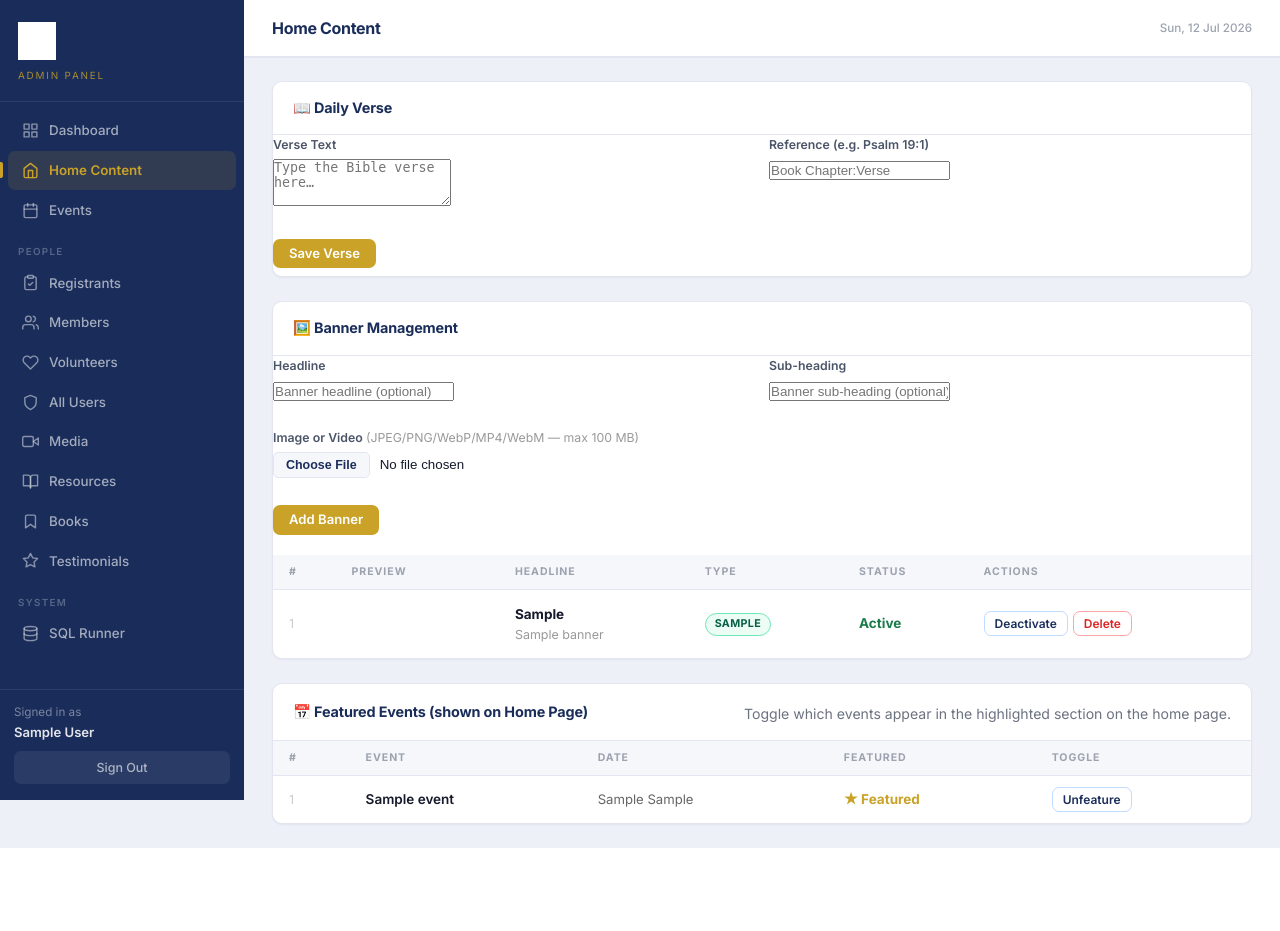
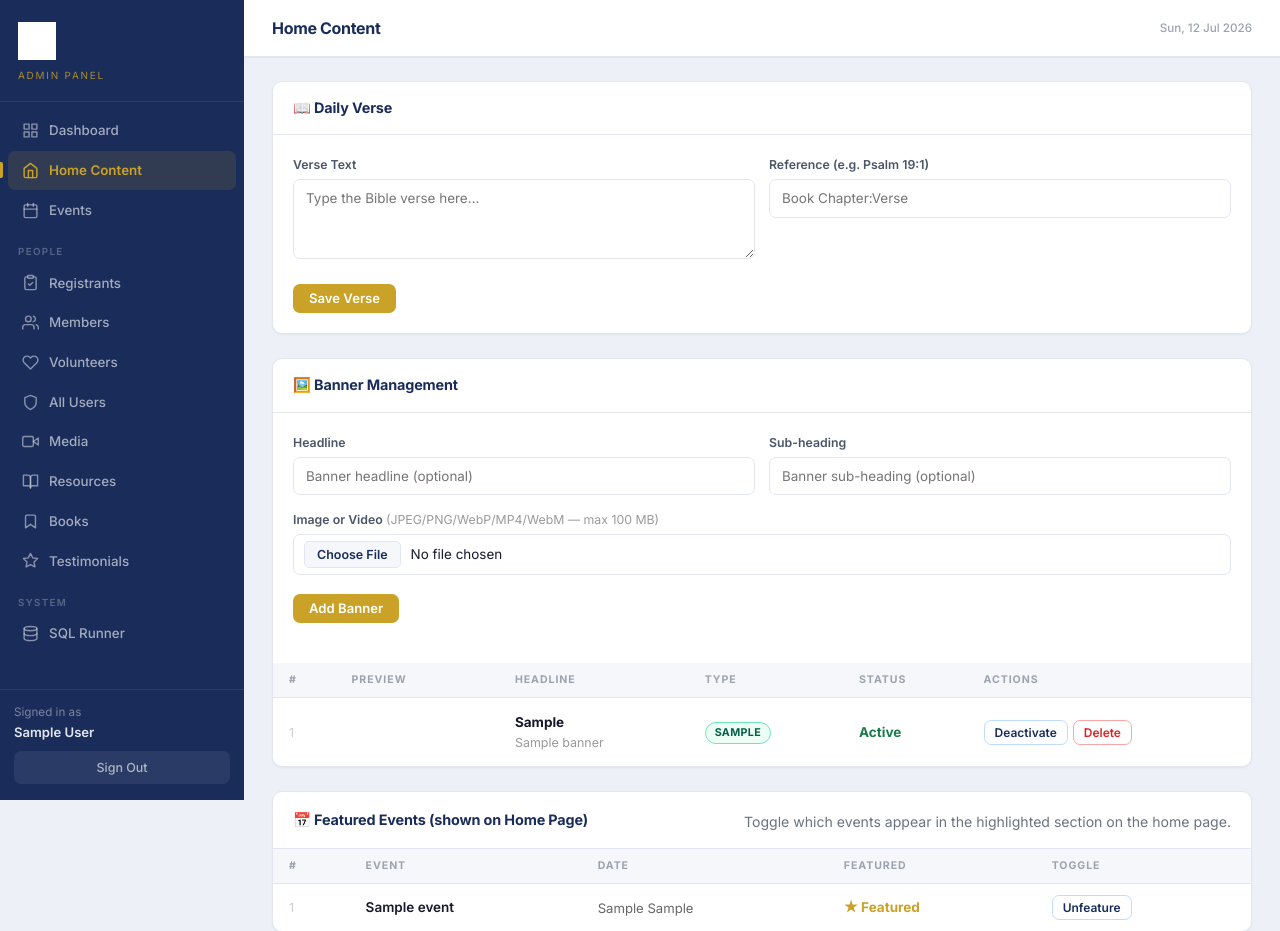
Before and after one commit to eloieloie/visual-word-media, a PHP site: page /admin/home-content.php in a window 1280 px wide. Shown: the top 931 px of the page. Before the commit the page ends 848 px from the top, so only its background shows below. Run offline with PHP 8.4, Linux system fonts and the light colour scheme; the visitor is signed in with stand-in values (Sample User, id 1); tables that the repository leaves empty or names only in its code hold one stand-in row (values such as "Sample post"); grey boxes are pictures that could not be loaded.

Commit message:
fix: style home-content form inputs with form-control class
Add class="form-control" to all bare inputs in home-content.php
(verse textarea, verse ref input, headline, sub-heading, file upload)
and add 20px padding to form wrappers so content doesn't sit flush
against the card edge.

Co-Authored-By: Claude Sonnet 4.6 <noreply@anthropic.com>

```diff
--- a/vwm_backend/admin/home-content.php
+++ b/vwm_backend/admin/home-content.php
@@ -118,43 +118,43 @@ require_once '_header.php';
 <!-- ── Daily Verse ─────────────────────────────────────────── -->
 <div class="card">
   <div class="card-head"><h3>📖 Daily Verse</h3></div>
-  <form method="POST" style="padding:0 0 8px">
+  <form method="POST" style="padding:20px">
     <input type="hidden" name="action" value="save_verse" />
     <div class="form-row">
       <div class="form-group">
         <label>Verse Text</label>
-        <textarea name="verse_text" rows="3" placeholder="Type the Bible verse here…"><?= htmlspecialchars($settings['daily_verse_text'] ?? '') ?></textarea>
+        <textarea name="verse_text" rows="3" class="form-control" placeholder="Type the Bible verse here…"><?= htmlspecialchars($settings['daily_verse_text'] ?? '') ?></textarea>
       </div>
       <div class="form-group">
         <label>Reference (e.g. Psalm 19:1)</label>
-        <input type="text" name="verse_ref" placeholder="Book Chapter:Verse"
+        <input type="text" name="verse_ref" class="form-control" placeholder="Book Chapter:Verse"
                value="<?= htmlspecialchars($settings['daily_verse_ref'] ?? '') ?>" />
       </div>
     </div>
-    <button type="submit" class="btn btn-gold" style="margin-top:12px">Save Verse</button>
+    <button type="submit" class="btn btn-gold" style="margin-top:4px">Save Verse</button>
   </form>
 </div>
 
 <!-- ── Banner Management ──────────────────────────────────────── -->
 <div class="card" style="margin-top:24px">
   <div class="card-head"><h3>🖼️ Banner Management</h3></div>
-  <form method="POST" enctype="multipart/form-data">
+  <form method="POST" enctype="multipart/form-data" style="padding:20px 20px 4px">
     <input type="hidden" name="action" value="add_banner" />
     <div class="form-row">
       <div class="form-group">
         <label>Headline</label>
-        <input type="text" name="headline" placeholder="Banner headline (optional)" />
+        <input type="text" name="headline" class="form-control" placeholder="Banner headline (optional)" />
       </div>
       <div class="form-group">
         <label>Sub-heading</label>
-        <input type="text" name="subheading" placeholder="Banner sub-heading (optional)" />
+        <input type="text" name="subheading" class="form-control" placeholder="Banner sub-heading (optional)" />
       </div>
     </div>
-    <div class="form-group" style="margin-top:12px">
+    <div class="form-group">
       <label>Image or Video <span style="color:#999;font-weight:400">(JPEG/PNG/WebP/MP4/WebM — max <?= $MAX_MB ?> MB)</span></label>
-      <input type="file" name="banner_file" accept="image/jpeg,image/png,image/webp,video/mp4,video/webm" />
+      <input type="file" name="banner_file" class="form-control" accept="image/jpeg,image/png,image/webp,video/mp4,video/webm" />
     </div>
-    <button type="submit" class="btn btn-gold" style="margin-top:12px">Add Banner</button>
+    <button type="submit" class="btn btn-gold" style="margin-top:4px;margin-bottom:16px">Add Banner</button>
   </form>
 
   <?php if ($banners): ?>
```
